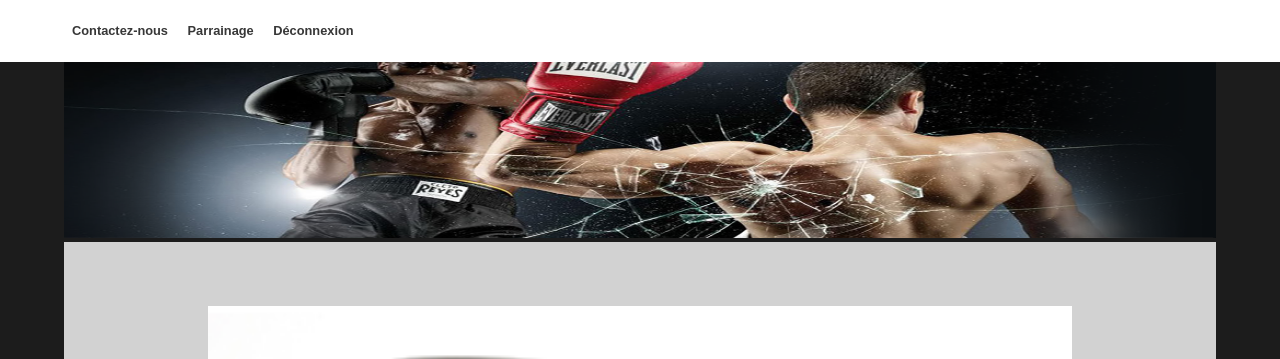
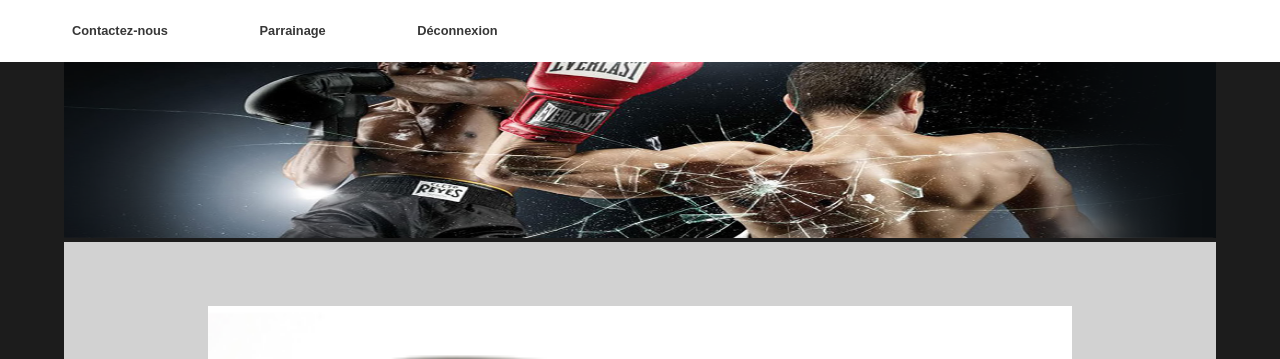
Before and after one commit to Maxime558/Eval-Blanc, a plain HTML site: page index.html in a window 1280 px wide. Shown: the part 425-784 px from the top of the page. Drawn offline with Linux system fonts and the light colour scheme.

Commit message:
Changement taille du menu

```diff
--- a/assets/css/style.css
+++ b/assets/css/style.css
@@ -67,10 +67,6 @@ header #logo {
   align-items: flex-start;
   justify-content: center;
 }
-#submenu {
-  text-align: center;
-}
-
 .menu-ul {
   list-style: none;
 }
@@ -94,12 +90,18 @@ header #logo {
   color: var(--gris-footer);
 }
 #submenu {
+  width: 100%;
   display: flex;
-  justify-content: center;
+  flex-direction: row;
+  justify-content: space-between;
 }
 .menu-ul li {
   margin: 0 0.5rem;
   font-weight: 600;
+  margin-right: 5rem;
+}
+#sousmenu1 {
+  margin-right: 0;
 }
 #image-header {
   width: var(--docwidth);
--- a/index.html
+++ b/index.html
@@ -23,7 +23,7 @@
             <ul class="menu-ul">
               <li class="sousmenu">Contactez-nous</li>
               <li class="sousmenu">Parrainage</li>
-              <li class="sousmenu">Déconnexion</li>
+              <li id="sousmenu1" class="sousmenu">Déconnexion</li>
             </ul>
           </div>
         </div>
```
